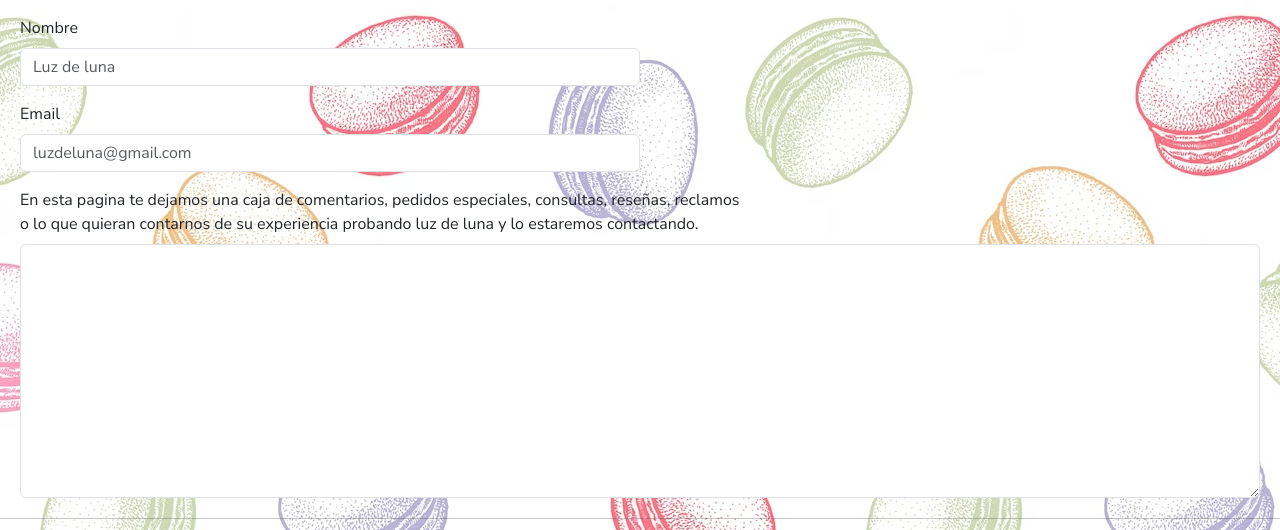
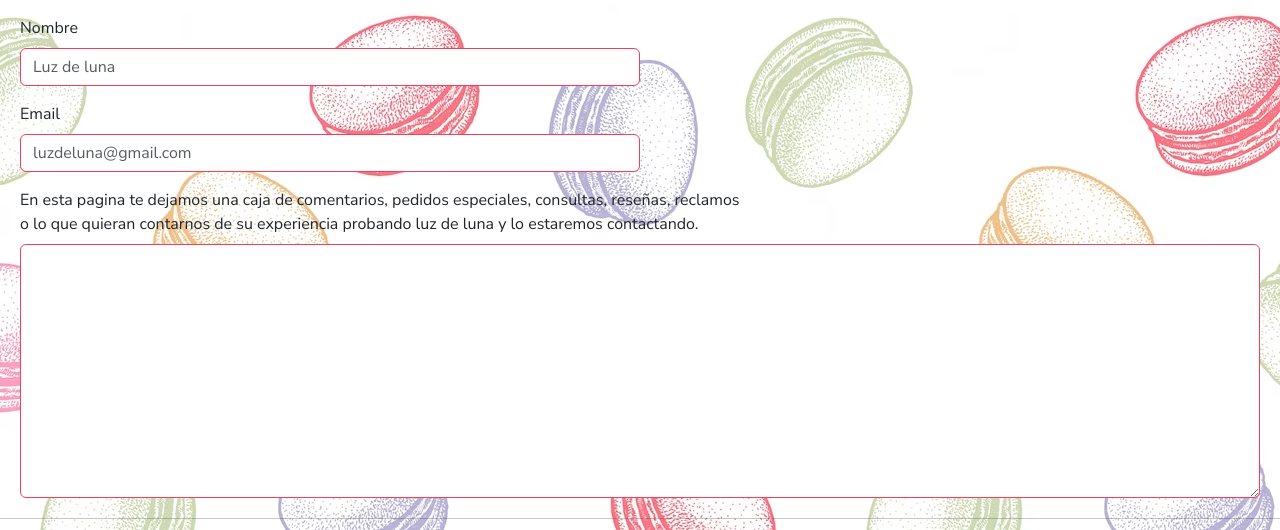
Before and after one commit to AgustinDeBonis/Luz-de-luna-Coder, a website: page pages/contacto.html in a window 1280 px wide. Shown: the part 147-677 px from the top of the page. Drawn offline with nearby package versions, Linux system fonts and the light colour scheme.

Commit message:
[sass] estilando contacto

```diff
--- a/pages/contacto.html
+++ b/pages/contacto.html
@@ -60,8 +60,8 @@
           <input type="name" class="form-control contacto-main__input-label" id="exampleFormControlInput1" placeholder="luzdeluna@gmail.com">
          </div>
          <div class="mb-3">
-          <label for="exampleFormControlTextarea1" class="form-label">En esta pagina te dejamos una caja de comentarios, pedidos especiales, consultas, reseñas, reclamos <br> o lo que quieran contarnos de su experiencia probando luz de luna y lo estaremos contactando.</label>
-          <textarea class="form-control" id="exampleFormControlTextarea1" rows="10"></textarea>
+          <label for="exampleFormControlTextarea1" class="form-label ">En esta pagina te dejamos una caja de comentarios, pedidos especiales, consultas, reseñas, reclamos <br> o lo que quieran contarnos de su experiencia probando luz de luna y lo estaremos contactando.</label>
+          <textarea class="form-control contacto-main__input-label2" id="exampleFormControlTextarea1" rows="10"></textarea>
          </div>
         </main>
         <hr>
--- a/scss/_contacto-main.scss
+++ b/scss/_contacto-main.scss
@@ -2,5 +2,9 @@
     margin: 20px;
     &__input-label{
         width: 50%;
+        border-color: #f13f5d;
+    }
+    &__input-label2{
+        border-color: #f13f5d;
     }
 }
```
Also changed, not shown: css/main.css, 1 other file.
